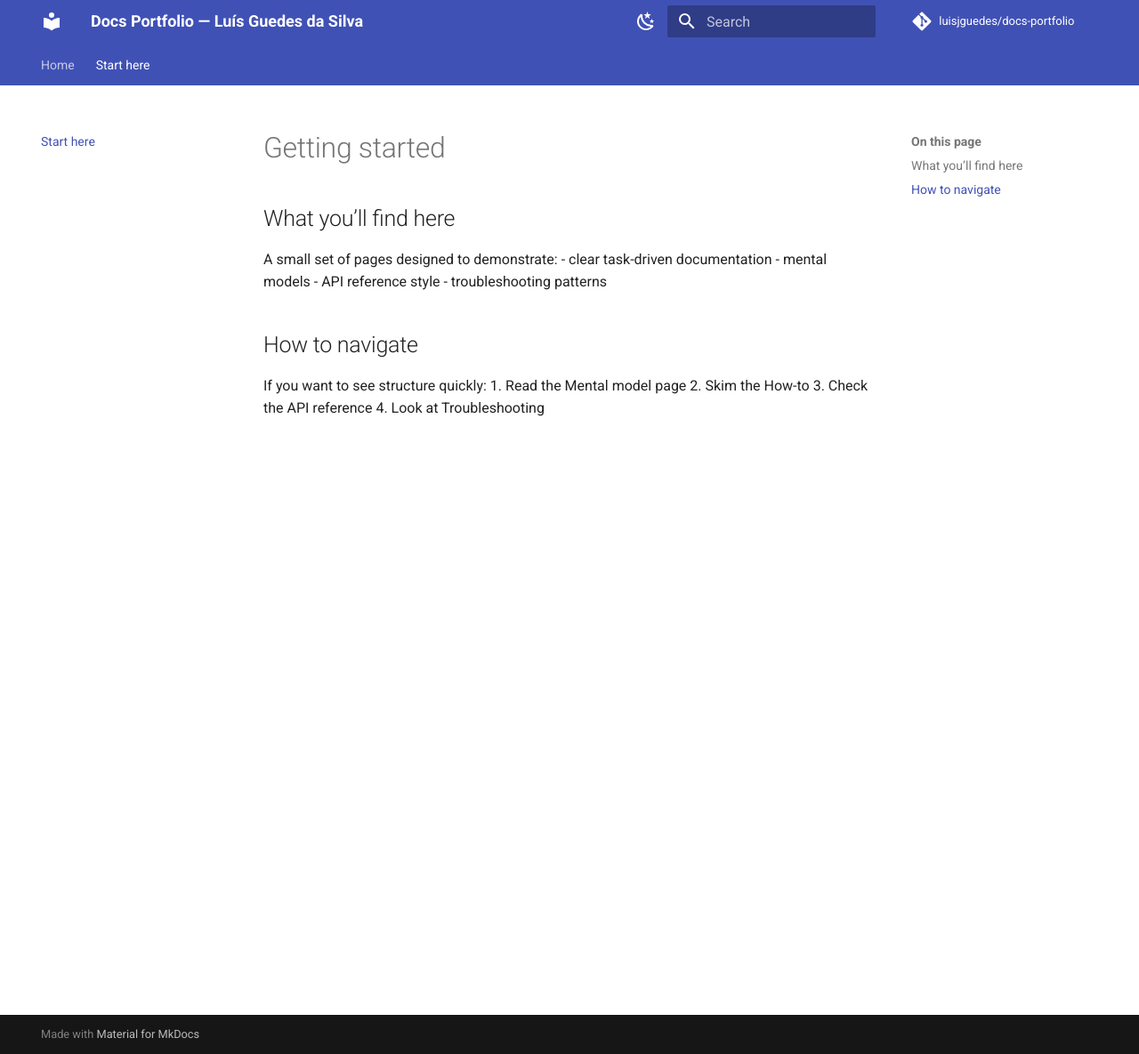
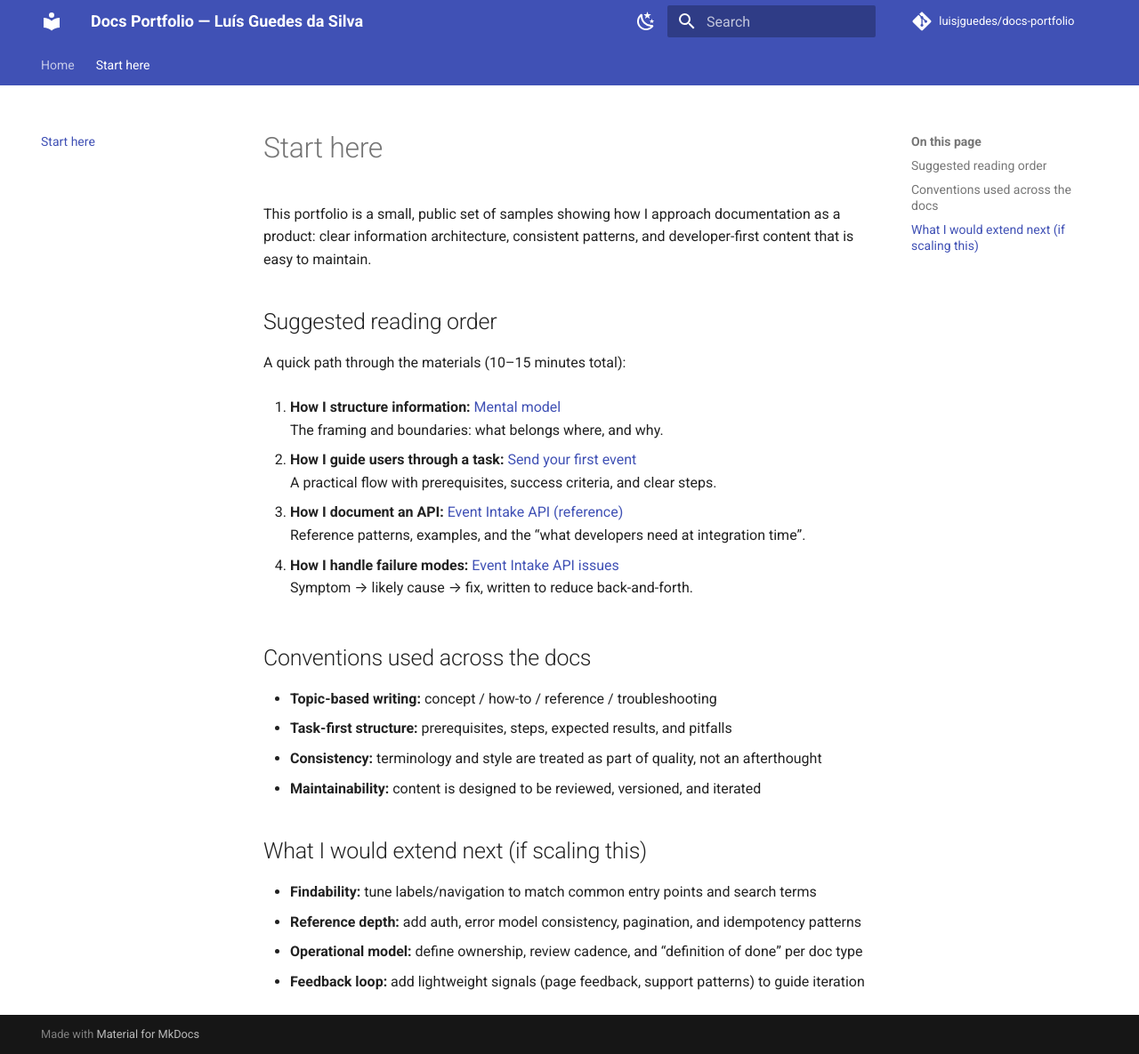
Before and after one commit to luisjguedes/docs-portfolio, an MkDocs documentation site: the page built from docs/getting-started.md, in a window 1280 px wide and 1185 px high. Shown: the whole window at 89% size. Built offline with MkDocs 1.6.1 and Material for MkDocs 9.7.7, drawn with Linux system fonts in a browser that asks for light colours; comment, search, counter and statistics services are not loaded.

Commit message:
Update getting-started.md

```diff
--- a/docs/getting-started.md
+++ b/docs/getting-started.md
@@ -1,15 +1,30 @@
-# Getting started
+# Start here
 
-## What you’ll find here
-A small set of pages designed to demonstrate:
-- clear task-driven documentation
-- mental models
-- API reference style
-- troubleshooting patterns
+This portfolio is a small, public set of samples showing how I approach documentation as a product: clear information architecture, consistent patterns, and developer-first content that is easy to maintain.
 
-## How to navigate
-If you want to see structure quickly:
-1. Read the Mental model page
-2. Skim the How-to
-3. Check the API reference
-4. Look at Troubleshooting
+## Suggested reading order
+A quick path through the materials (10–15 minutes total):
+
+1. **How I structure information:** [Mental model](concepts/mental-model.md)
+   The framing and boundaries: what belongs where, and why.
+
+2. **How I guide users through a task:** [Send your first event](how-to/send-first-event.md)
+   A practical flow with prerequisites, success criteria, and clear steps.
+
+3. **How I document an API:** [Event Intake API (reference)](reference/event-intake-api.md)
+   Reference patterns, examples, and the “what developers need at integration time”.
+
+4. **How I handle failure modes:** [Event Intake API issues](troubleshooting/event-intake.md)
+   Symptom → likely cause → fix, written to reduce back-and-forth.
+
+## Conventions used across the docs
+- **Topic-based writing:** concept / how-to / reference / troubleshooting
+- **Task-first structure:** prerequisites, steps, expected results, and pitfalls
+- **Consistency:** terminology and style are treated as part of quality, not an afterthought
+- **Maintainability:** content is designed to be reviewed, versioned, and iterated
+
+## What I would extend next (if scaling this)
+- **Findability:** tune labels/navigation to match common entry points and search terms
+- **Reference depth:** add auth, error model consistency, pagination, and idempotency patterns
+- **Operational model:** define ownership, review cadence, and “definition of done” per doc type
+- **Feedback loop:** add lightweight signals (page feedback, support patterns) to guide iteration
```
